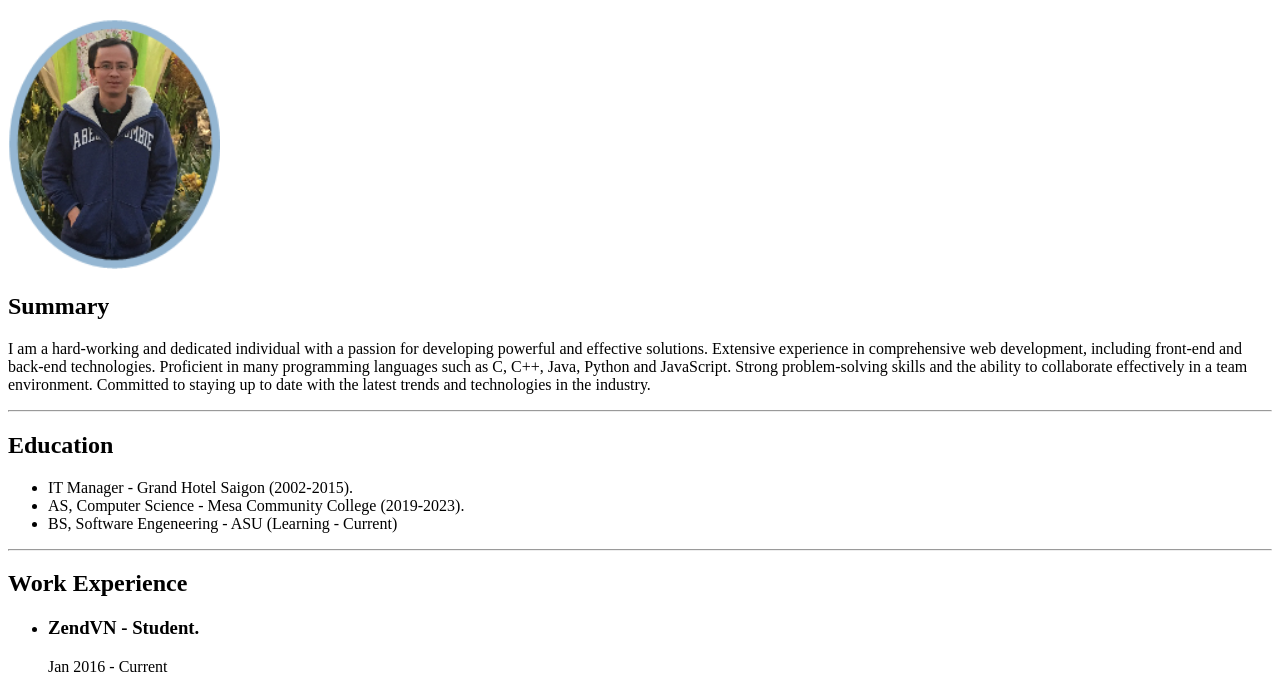
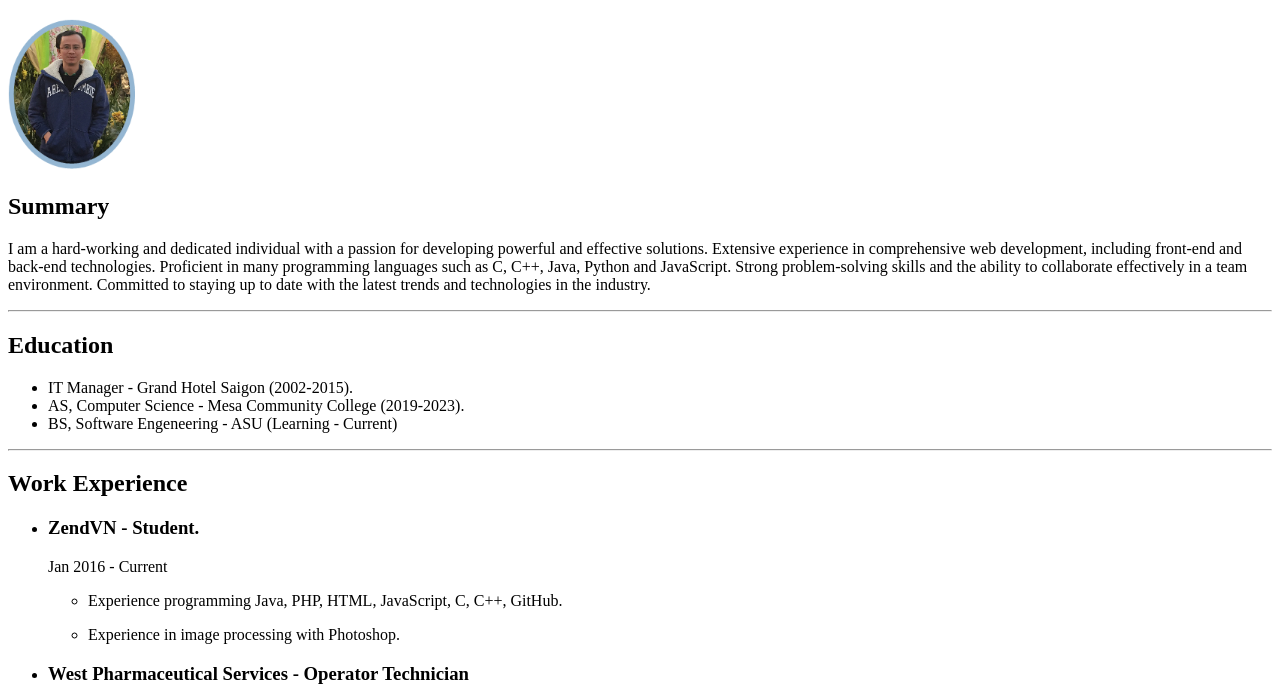
Before and after one commit to nbthuan/Capstone-Project-1, a plain HTML site: page index.html in a window 1280 px wide. Shown: the part 61-750 px from the top of the page. Drawn offline with Linux system fonts and the light colour scheme.

Commit message:
Add files via upload

```diff
--- a/index.html
+++ b/index.html
@@ -8,7 +8,7 @@
 </head>
 <body>
     <h1>Thuan Nguyen</h1>
-    <img src="./assets/images/image001.png" height="250" alt="Thuan Nguyen"/>
+    <img src="./assets/images/image001.png" height="150" alt="Thuan Nguyen"/>
     <h2>Summary</h2>
     <p>
         I am a hard-working and dedicated individual with a passion for developing powerful and effective solutions.
```
